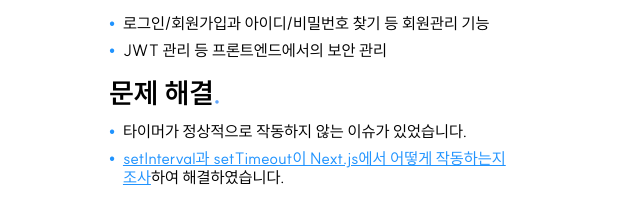
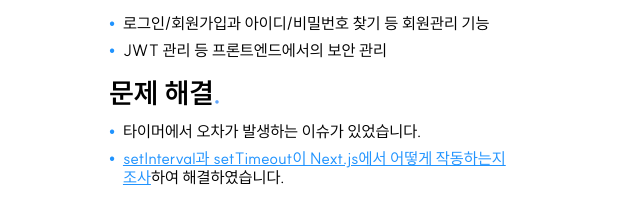
Before and after one commit to Legitgoons/Resume, a Next.js app: page / in a window 1280 px wide. Shown: the part 2973-3181 px from the top of the page, without its empty margins (424-1064 px from the left). Built offline with nearby package versions, Linux system fonts and the light colour scheme.

Commit message:
Fix: 오타 수정

```diff
--- a/src/app/data/project.ts
+++ b/src/app/data/project.ts
@@ -205,11 +205,11 @@ export const projectData: Project[] = [
       {
         title: '문제 해결',
         sentences: [
-          '타이머가 정상적으로 작동하지 않는 이슈가 있었습니다.',
+          '타이머에서 오차가 발생하는 이슈가 있었습니다.',
           {
             text: '',
             link: {
-              href: 'https://cksxkr5193.tistory.com/41',
+              href: 'https://cksxkr5193.tistory.com/42',
               text: 'setInterval과 setTimeout이 Next.js에서 어떻게 작동하는지 조사',
             },
             endText: '하여 해결하였습니다.',
```
